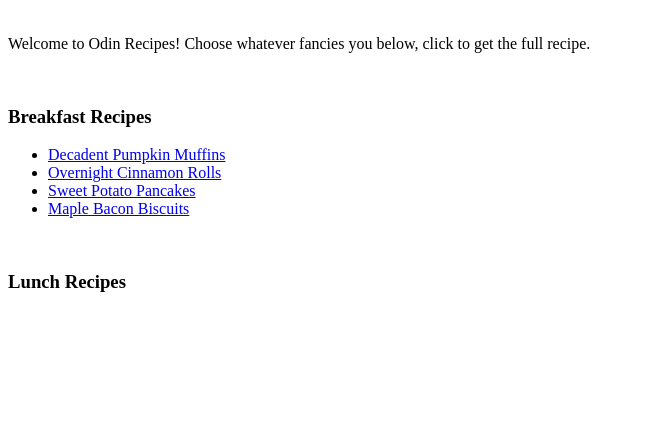
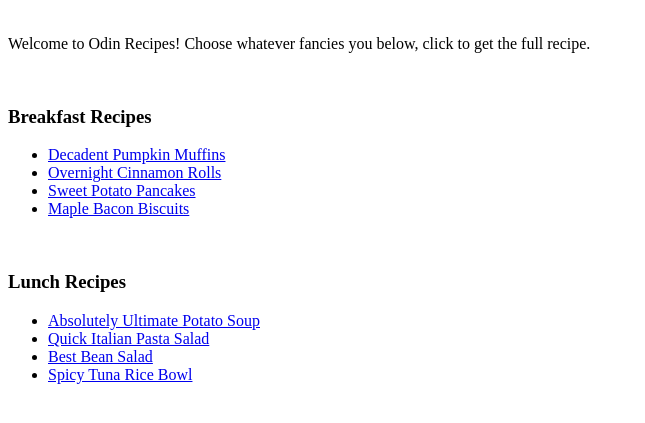
Before and after one commit to sh-raghu/odin-recipes, a plain HTML site: page index.html in a window 1280 px wide. Shown: the part 79-502 px from the top of the page, without its empty margins (0-645 px from the left). Drawn offline with Linux system fonts and the light colour scheme.

Commit message:
Homepage updated with corrections

```diff
--- a/index.html
+++ b/index.html
@@ -21,7 +21,10 @@
     <br>
     <h3>Lunch Recipes</h3>
     <ul>
-
+        <li><a href="recipes/aups.html">Absolutely Ultimate Potato Soup</a></li>
+        <li><a href="recipes/qips.html">Quick Italian Pasta Salad</a></li>
+        <li><a href="recipes/bbs.html">Best Bean Salad</a></li>
+        <li><a href="recipes/strb.html">Spicy Tuna Rice Bowl</a></li>
     </ul>
 
 </body>
```
